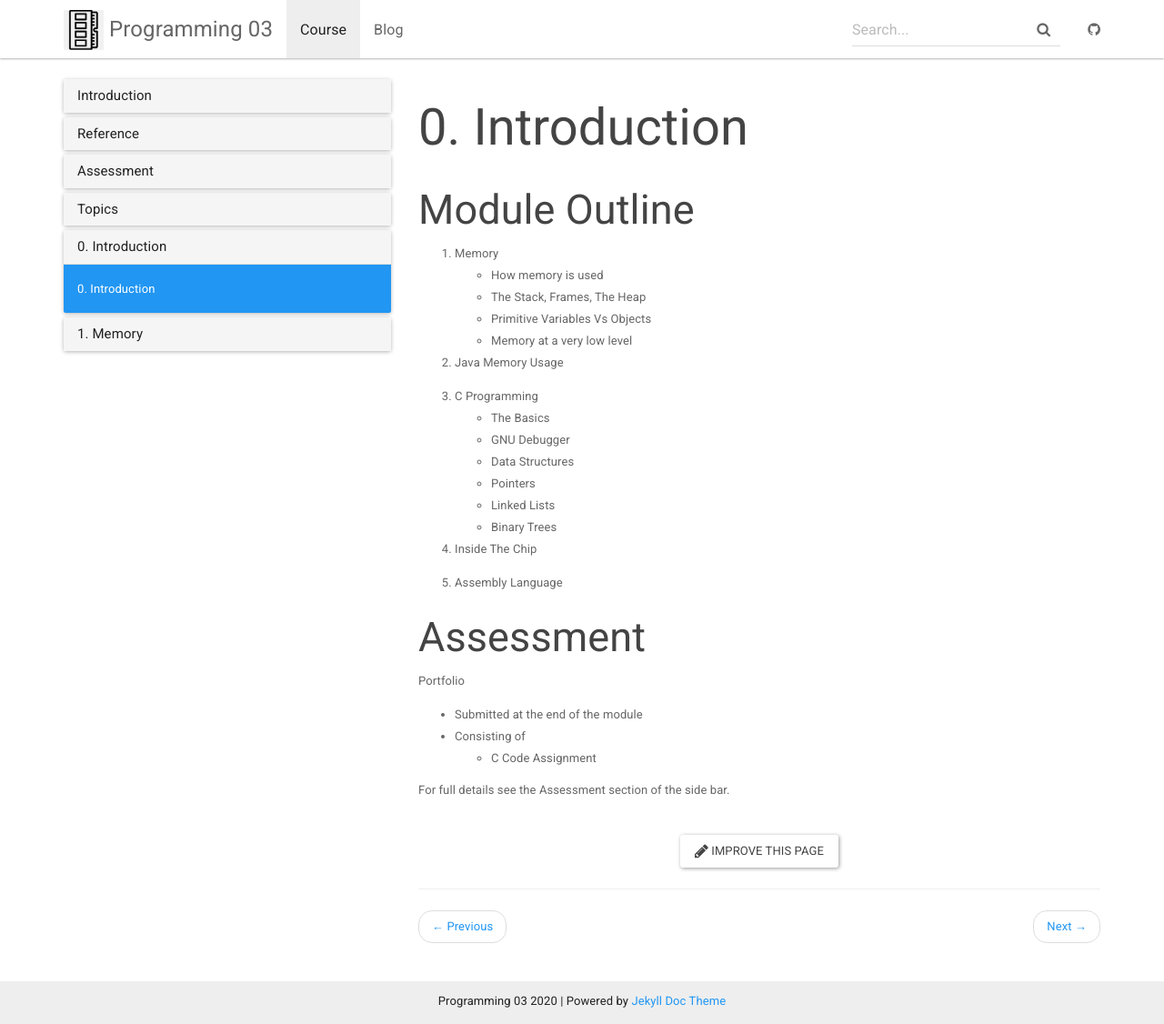
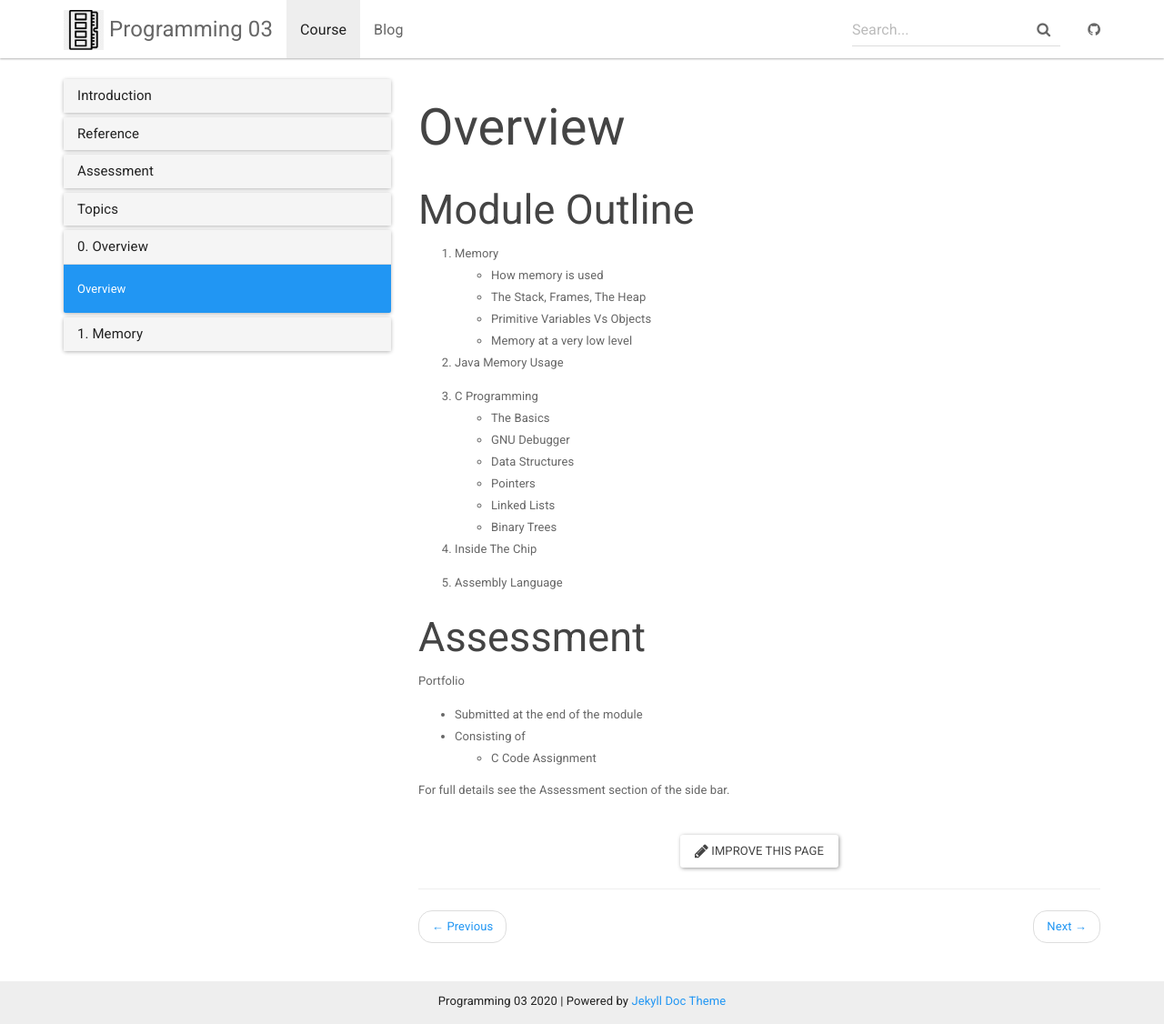
Before and after one commit to andyguestysj/prog03, a Jekyll site: the page built from _docs/topics/0-intro/introduction.md, in a window 1280 px wide and 1126 px high. Shown: the whole window at 91% size. Built offline with Jekyll 4.4.1, drawn with Linux system fonts in a browser that asks for light colours.

Commit message:
menu changes

```diff
--- a/_data/docs.yml
+++ b/_data/docs.yml
@@ -20,7 +20,7 @@
 
 - title: Topics
 
-- title: 0. Introduction
+- title: 0. Overview
   docs:
   - introduction
 
--- a/_docs/topics/0-intro/introduction.md
+++ b/_docs/topics/0-intro/introduction.md
@@ -1,5 +1,5 @@
 ---
-title: 0. Introduction
+title: Overview
 permalink: /docs/introduction/
 ---
 
```
